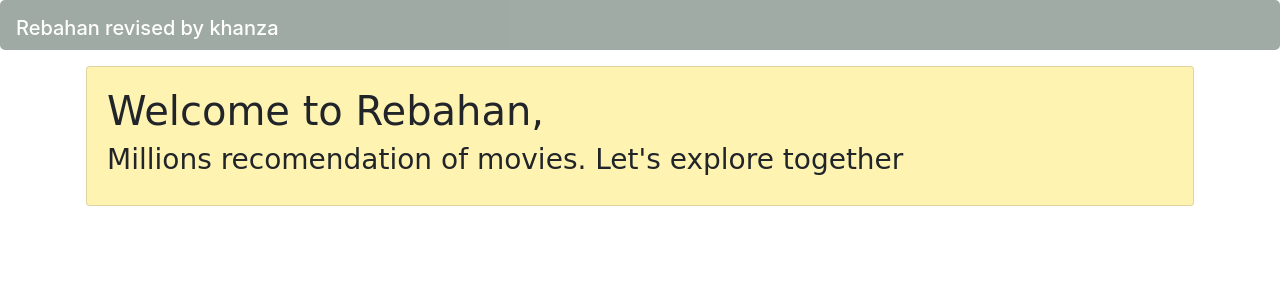
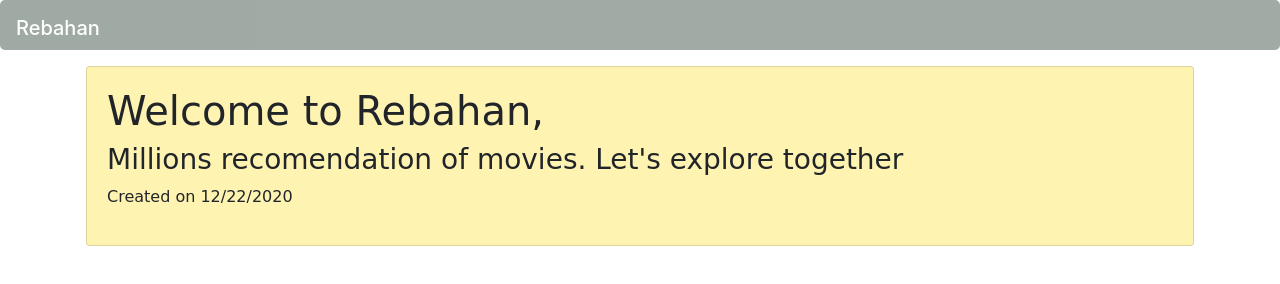
Before and after one commit to rafiindraj/webpackcore, a website built with webpack: page src/index.html in a window 1280 px wide. Built offline with nearby package versions, Linux system fonts and the light colour scheme; no server answers.

Commit message:
add date custom element to js

```diff
--- a/src/index.html
+++ b/src/index.html
@@ -10,7 +10,7 @@
 <body>
     <header>
         <nav class="navbar navbar-dark mainheader">
-            <span class="navbar-brand mb-0 h1">Rebahan revised by khanza</span>
+            <span class="navbar-brand mb-0 h1">Rebahan</span>
         </nav>
     </header>
 
@@ -22,13 +22,16 @@
                         <div class="content">
                             <h1>Welcome to Rebahan,</h1>
                             <h3>Millions recomendation of movies. Let's explore together</h3>
+                            <p>Created on
+                                <time-formatted></time-formatted>
+                            </p>
                         </div>
                     </div>
                 </div>
             </div>
         </div>
 
-        <listMovie></listMovie>
+        <div id="listMovie" class="row"></div>
     </main>
 </body>
 
--- a/src/scripts/main.js
+++ b/src/scripts/main.js
@@ -23,11 +23,27 @@ function main() {
         xhr.send();
     };
 
-    class listMovie extends HTMLElement {
+
+    class TimeFormatted extends HTMLElement { // (1)
+
         connectedCallback() {
-            this.renderAllMovie();
+            let date = new Date(this.getAttribute('datetime') || Date.now());
+
+            this.innerHTML = new Intl.DateTimeFormat("default", {
+                year: this.getAttribute('year') || undefined,
+                month: this.getAttribute('month') || undefined,
+                day: this.getAttribute('day') || undefined,
+                hour: this.getAttribute('hour') || undefined,
+                minute: this.getAttribute('minute') || undefined,
+                second: this.getAttribute('second') || undefined,
+                timeZoneName: this.getAttribute('time-zone-name') || undefined,
+            }).format(date);
         }
-        renderAllMovie(item){
+
+    }
+
+    customElements.define("time-formatted", TimeFormatted); // (2)
+    const renderAllMovie = (items) => {
         const listMovieElement = document.querySelector("#listMovie");
         listMovieElement.innerHTML = "";
 
@@ -47,8 +63,6 @@ function main() {
         });
 
     };
-    };
-    customElements.define("listMovie", listMovie);
 
     const showResponseMessage = (message = "Check your internet connection") => {
         alert(message);
```
Lines whose indentation alone changed are shown as unchanged.
